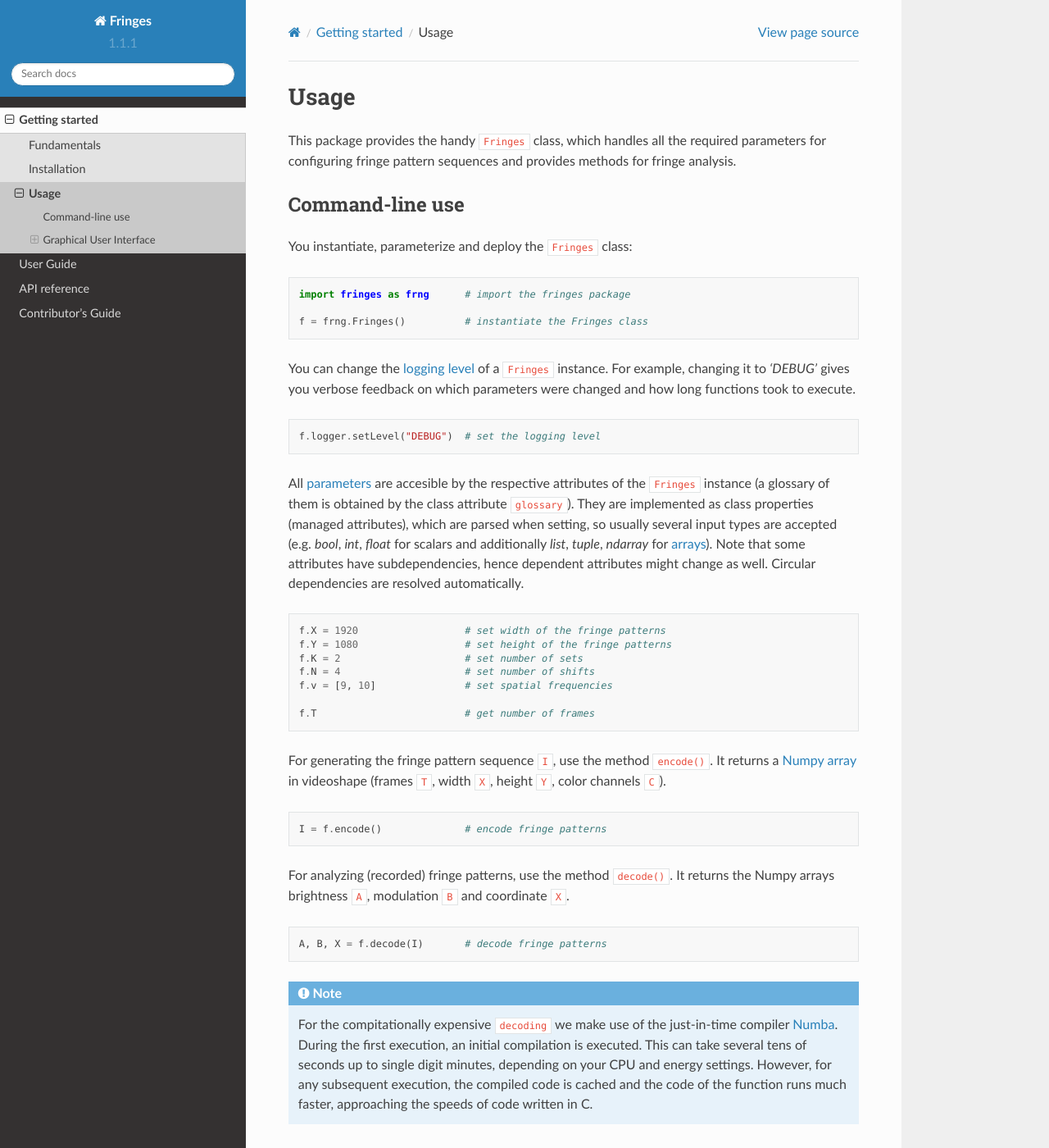
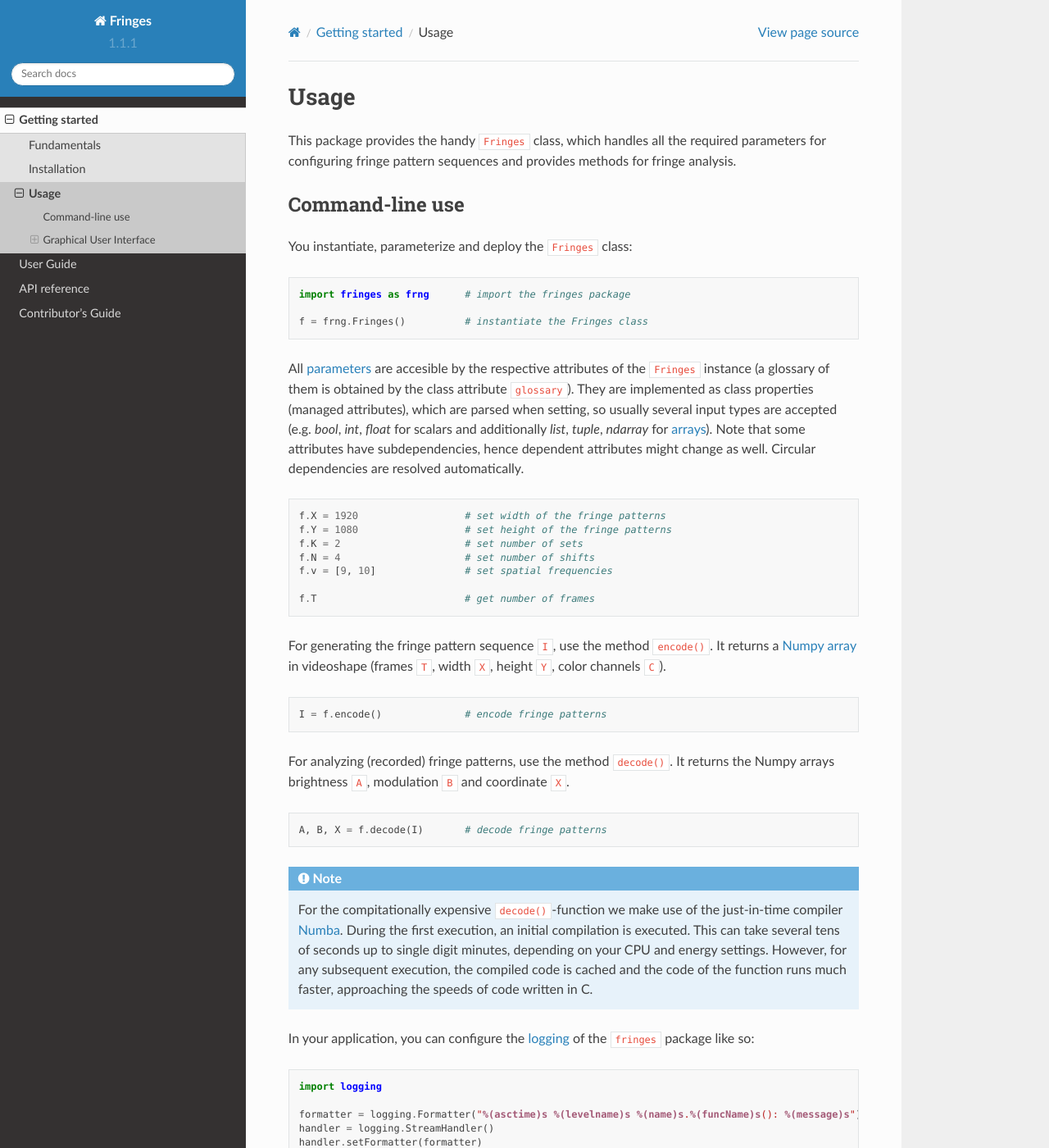
Before and after one commit to comimag/Fringes, a Sphinx documentation site: the page built from docs/getting_started/usage.rst, in a window 1280 px wide and 1400 px high. Shown: the whole window at 82% size. Built offline with Sphinx 7.4.7 and the Read the Docs theme 2.0.0, drawn with Linux system fonts in a browser that asks for light colours; some of the changed text lies outside the part shown.

Commit message:
fixed logger updated docs added test_logging

```diff
--- a/docs/getting_started/usage.rst
+++ b/docs/getting_started/usage.rst
@@ -15,13 +15,6 @@
 
     f = frng.Fringes()          # instantiate the Fringes class
 
-You can change the `logging level <https://docs.python.org/3/library/logging.html#levels>`_ of a ``Fringes`` instance.
-For example, changing it to `'DEBUG'` gives you verbose feedback on which parameters were changed
-and how long functions took to execute.
-
-.. code-block:: python
-
-    f.logger.setLevel("DEBUG")  # set the logging level
 
 All :ref:`parameters <parameters>` are accesible by the respective attributes of the ``Fringes`` instance
 (a glossary of them is obtained by the class attribute ``glossary``).
@@ -61,23 +54,39 @@
 
 
 .. note::
-  For the compitationally expensive ``decoding`` we make use of the just-in-time compiler `Numba <https://numba.pydata.org/>`_.
+  For the compitationally expensive ``decode()``-function
+  we make use of the just-in-time compiler `Numba <https://numba.pydata.org/>`_.
   During the first execution, an initial compilation is executed.
   This can take several tens of seconds up to single digit minutes, depending on your CPU and energy settings.
   However, for any subsequent execution, the compiled code is cached and the code of the function runs much faster,
   approaching the speeds of code written in C.
 
+In your application, you can configure the
+`logging <https://docs.python.org/3/howto/logging.html#advanced-logging-tutorial>`_
+of the ``fringes`` package like so:
+
+.. code-block:: python
+
+    import logging
+
+    formatter = logging.Formatter("%(asctime)s %(levelname)s %(name)s.%(funcName)s(): %(message)s")
+    handler = logging.StreamHandler()
+    handler.setFormatter(formatter)
+    logger = logging.getLogger("fringes")
+    logger.setLevel("INFO")
+
+
 Graphical User Interface
 ------------------------
 Do you prefer to interact with a GUI?
-Fringes has a sister project which is called Fringes-GUI: https://pypi.org/project/fringes-gui/
+`Fringes` has a sister project which is called `Fringes-GUI`: https://pypi.org/project/fringes-gui/
 
-You can install ``Fringes-GUI`` directly from `PyPi <https://pypi.org/>`_ with ``pip``::
+You can install `Fringes-GUI` directly from `PyPi <https://pypi.org/>`_ with ``pip``::
 
     pip install fringes-gui
 
 
-Then you import the `fringes-gui` package and call the function ``run()``.
+Then you import the ``fringes-gui`` package and call the function ``run()``.
 
 .. code-block:: python
 
@@ -90,7 +99,7 @@
     :align: center
     :alt: gui
 
-    Screenshot of the GUI
+    Screenshot of the GUI.
 
 Attributes
 """"""""""
```
Also changed, not shown: docs/getting_started/install.rst (+2 -10 lines), docs/user_guide/trouble.rst (+7 -0 lines), fringes/__init__.py (+7 -12 lines), 1 other file.
